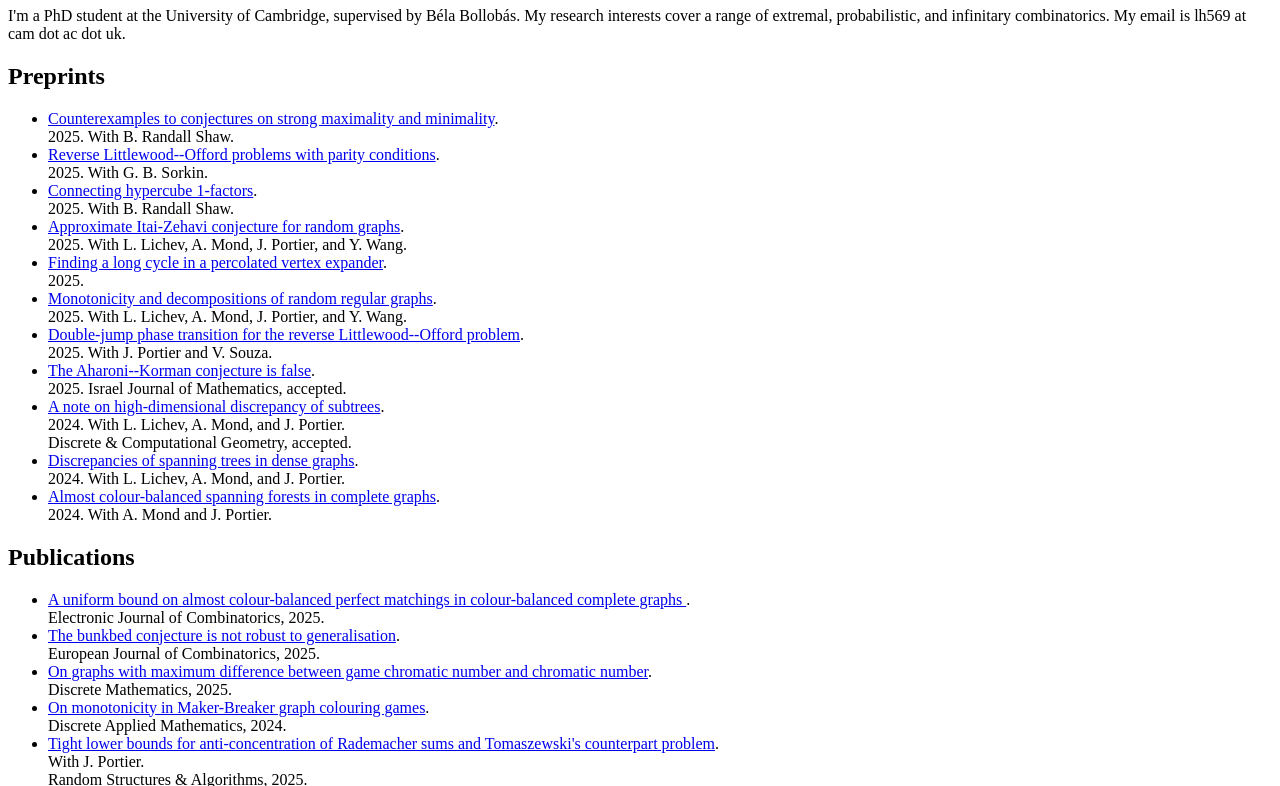
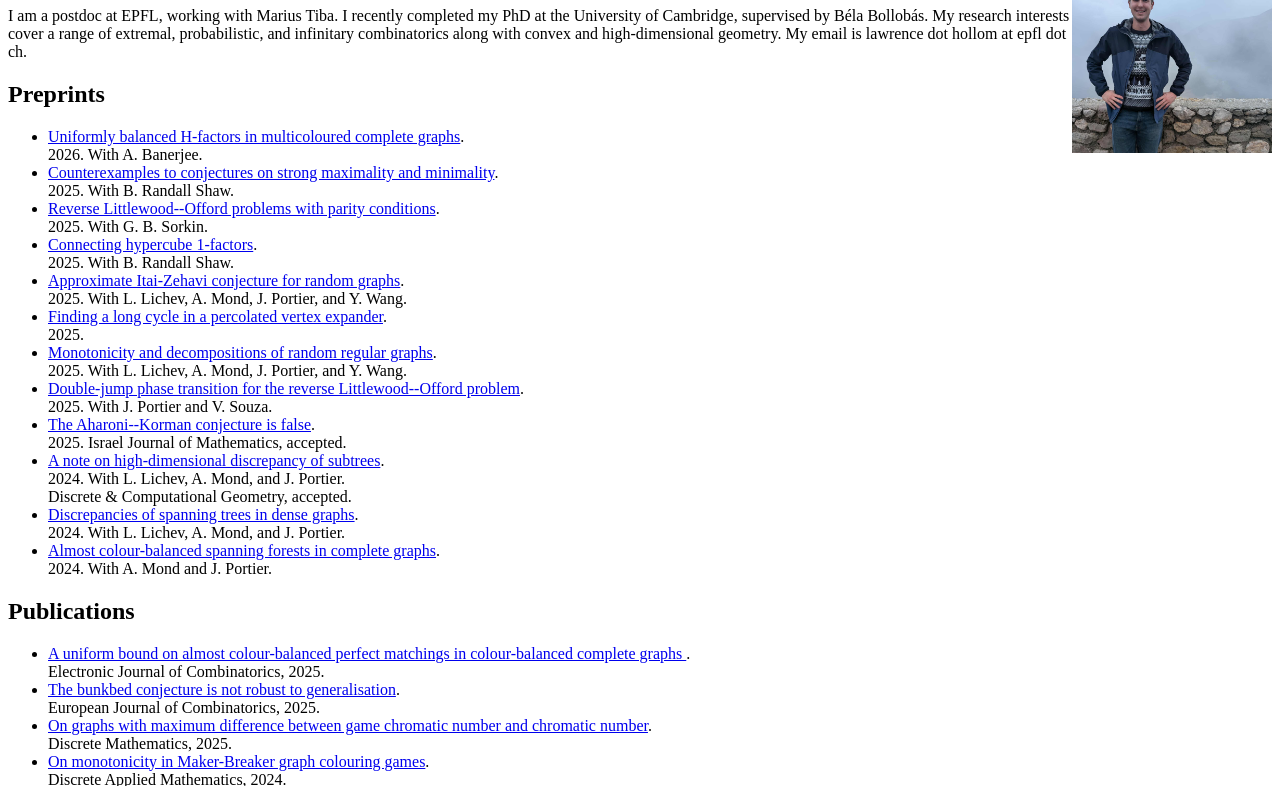
Before and after one commit to LawrenceHollom/lawrencehollom.github.io, a plain HTML site: page index.html in a window 1280 px wide. Shown: the part 73-859 px from the top of the page. Drawn offline with Linux system fonts and the light colour scheme.

Commit message:
Update for EPFL

```diff
--- a/index.html
+++ b/index.html
@@ -4,11 +4,13 @@
 <link rel="stylesheet" href="style.css">
 </head>
 <body>
-<h1>Lawrence Hollom</h1>
+<img src="me.jpg" alt="it is a picture of me" style="float:right;width:200px;">
+  <h1>Lawrence Hollom</h1>
 
-I'm a PhD student at the University of Cambridge, supervised by Be&#769la Bolloba&#769s.
-My research interests cover a range of extremal, probabilistic, and infinitary combinatorics.
-My email is lh569 at cam dot ac dot uk.
+I am a postdoc at EPFL, working with Marius Tiba.
+I recently completed my PhD at the University of Cambridge, supervised by Be&#769la Bolloba&#769s.
+My research interests cover a range of extremal, probabilistic, and infinitary combinatorics along with convex and high-dimensional geometry.
+My email is lawrence dot hollom at epfl dot ch.
 
 <!--
   -  Insert papers below here!
@@ -16,6 +18,10 @@ My email is lh569 at cam dot ac dot uk.
 
 <h2>Preprints</h2>
 <ul>
+	<li>
+		<a href="https://arxiv.org/abs/2601.18789">Uniformly balanced H-factors in multicoloured complete graphs</a>.<br />
+		2026. With A. Banerjee.<br />
+	</li>
 	<li>
 		<a href="https://arxiv.org/abs/2511.13709">Counterexamples to conjectures on strong maximality and minimality</a>.<br />
 		2025. With B. Randall Shaw.<br />
```
Also changed, not shown: me.jpg (added).
